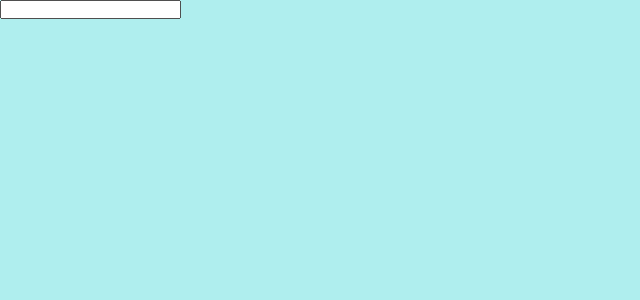
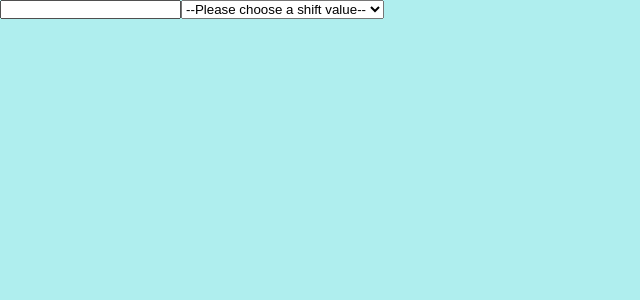
Before and after one commit to carlosdlroca/caesar-cipher, a React (Create React App) app: page / in a window 1280 px wide. Shown: the top 300 px of the page, without its empty margins (0-640 px from the left). Built offline with nearby package versions, Linux system fonts and the light colour scheme.

Commit message:
Create Shift Component

```diff
--- a/src/App.js
+++ b/src/App.js
@@ -2,18 +2,34 @@ import React, { useState } from "react";
 import "./Styles.css";
 
 import Input from "./Input";
+import Shift from "./Shift";
 
 export default () => {
     const [text, setText] = useState("");
+    const [shiftAmount, setShift] = useState(0);
+    const [encryptedText, setEncryptedText] = useState(text);
 
     function handleInputChange(e) {
         const { value } = e.target;
         setText(value);
     }
 
+    const encrypt = value => {
+        return value;
+    };
+
     return (
         <main className='App'>
             <Input value={text} onChange={e => handleInputChange(e)} />
+            <Shift
+                onChange={e => {
+                    const { value } = e.target;
+                    setShift(Number(value));
+                    setEncryptedText(encrypt(text));
+                }}
+            />
+
+            <h3 className='EncryptedText'>{encryptedText}</h3>
         </main>
     );
 };
--- /dev/null
+++ b/src/Shift.js
@@ -0,0 +1,24 @@
+import React from "react";
+
+const Shift = ({ onChange, numOfShifts }) => {
+    const options = Array(numOfShifts)
+        .fill(0)
+        .map((_, num) => (
+            <option value={num + 1} key={num}>
+                {num + 1}
+            </option>
+        ));
+
+    return (
+        <select onChange={onChange}>
+            <option value=''>--Please choose a shift value--</option>
+            {options}
+        </select>
+    );
+};
+
+Shift.defaultProps = {
+    numOfShifts: 25
+};
+
+export default Shift;
```
